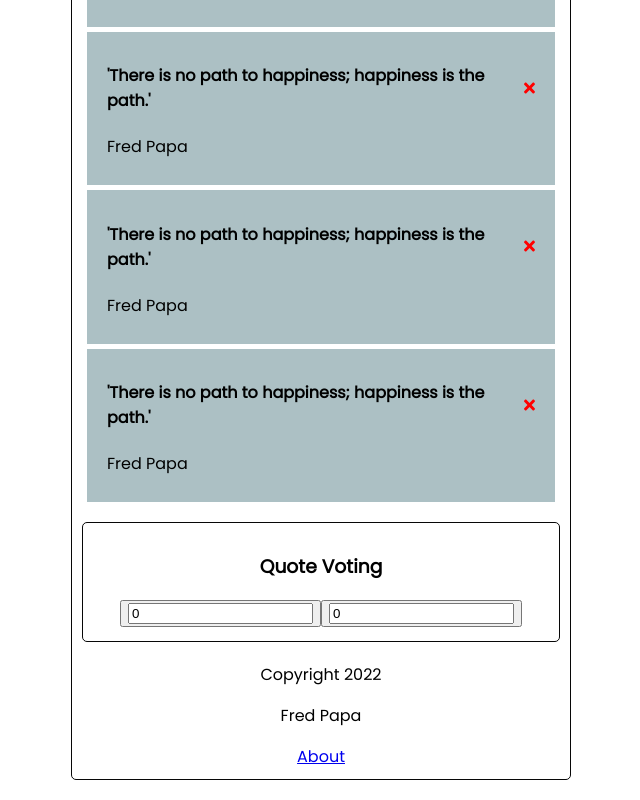
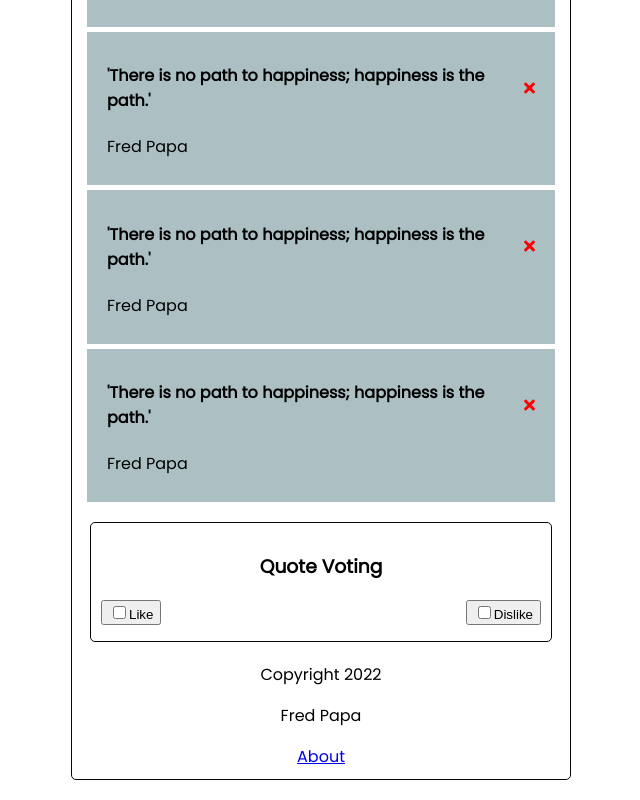
Before and after one commit to PapaFreddie/Quotes-Form, an Angular app: page / in a window 1280 px wide. Shown: the part 401-1201 px from the top of the page, without its empty margins (319-959 px from the left). Built offline with nearby package versions, Linux system fonts and the light colour scheme; data requests are answered from the project's data file.

Commit message:
updated vote html

```diff
--- a/src/app/components/votes/votes.component.css
+++ b/src/app/components/votes/votes.component.css
@@ -6,3 +6,8 @@ h3{
     display: flex;
     justify-content: center;
 }
+
+.vote{
+    display: flex;
+    justify-content: space-between;
+}
--- a/src/app/components/votes/votes.component.html
+++ b/src/app/components/votes/votes.component.html
@@ -1,14 +1,25 @@
+<!DOCTYPE html>
+<html lang="en">
+<head>
+    <meta charset="UTF-8">
+    <meta http-equiv="X-UA-Compatible" content="IE=edge">
+    <meta name="viewport" content="width=device-width, initial-scale=1.0">
+    <title>Quote Voting</title>
+</head>
+<body>
     <div class="container">
-
         <h3>Quote Voting</h3>
         <div class="vote">
             <button id="likebtn">
-            <i class="fa fa-thumbs-up"></i>
-            <input type="number" id="input0" value="0" name="">
-        </button>
+                <input type="checkbox" id="input0" value="0" name="input0">Like</button>
             <button id="dislikebtn">
-            <i class="fa fa-thumbs-down"></i>
-            <input type="number" id="input1" value="0" name="">
-        </button>
+                <input type="checkbox" id="input1" value="0" name="input1">Dislike</button>
         </div>
     </div>
+    <script src="vote.js">
+
+
+    </script>
+
+</body>
+</html>
```
Also changed, not shown: src/app/components/votes/vote.js (added, +12 -0 lines), 1 other file (tests, documents, lock files or other folders). Lines whose indentation alone changed are shown as unchanged.
